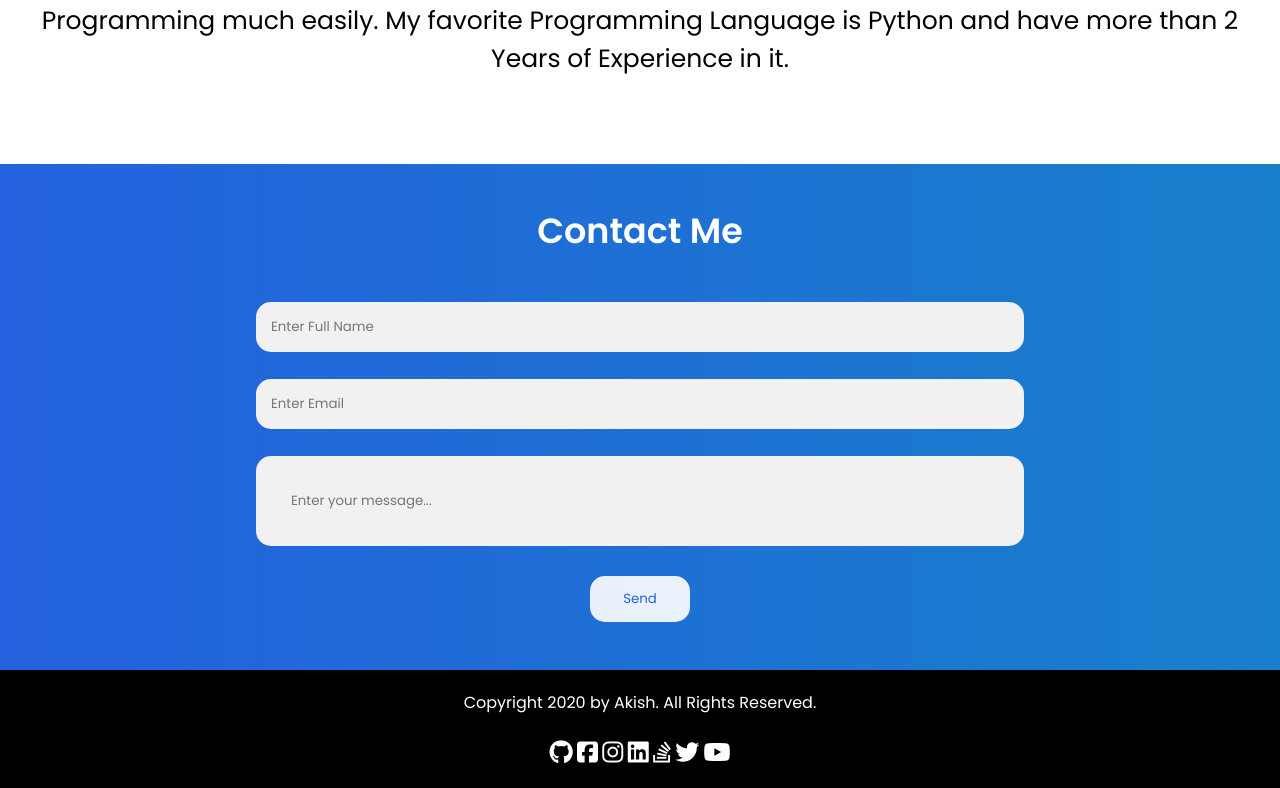
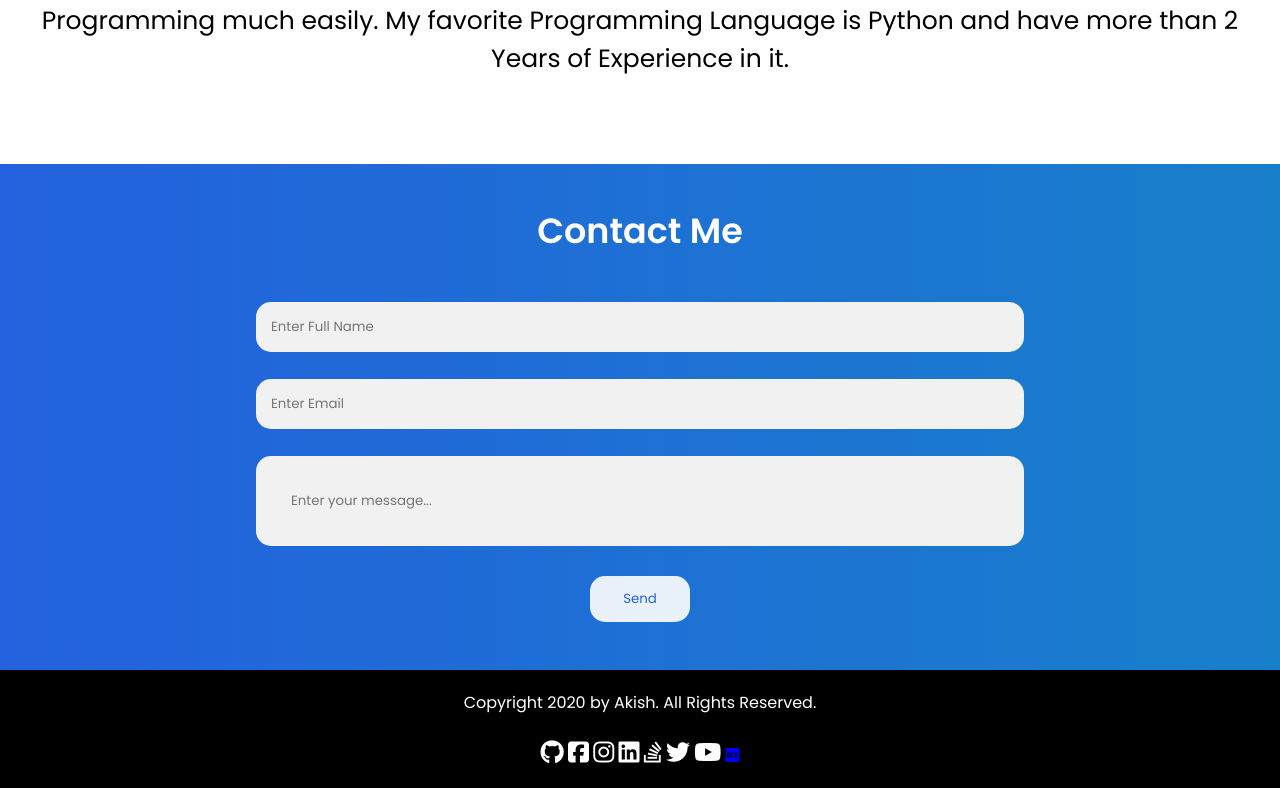
Before and after one commit to akishtp/Static-Website, a plain HTML site: page index.html in a window 1280 px wide. Shown: the part 1136-1924 px from the top of the page. Drawn offline with nearby package versions, Linux system fonts and the light colour scheme.

Commit message:
Update index.html

```diff
--- a/index.html
+++ b/index.html
@@ -69,8 +69,9 @@
         <i class="fa fa-instagram" style="font-size:24px;color:white"></i>
         <i class="fa fa-linkedin-square" style="font-size:24px;color:white"></i>
         <i class="fa fa-stack-overflow" style="font-size:24px;color:white"></i>
-        <i class="fa fa-twitter" style="font-size:24px;color:white"></i>
-        <i class="fa fa-youtube-play" style="font-size:24px;color:white"></i>
+        <a href="https://twitter.com/imAkishtp"><i class="fa fa-twitter" style="font-size:24px;color:white"></i></a>
+        <a href="https://m.youtube.com/channel/UCO24ZZpXZlp1fJhtE93aOsw"><i class="fa fa-youtube-play" style="font-size:24px;color:white"></i></a>
+        <a href="https://dev.to/imakish"><i class="fab fa-dev" title="imakish's DEV Profile"></i></a>
     </footer>
 </section>
 <script>
```
